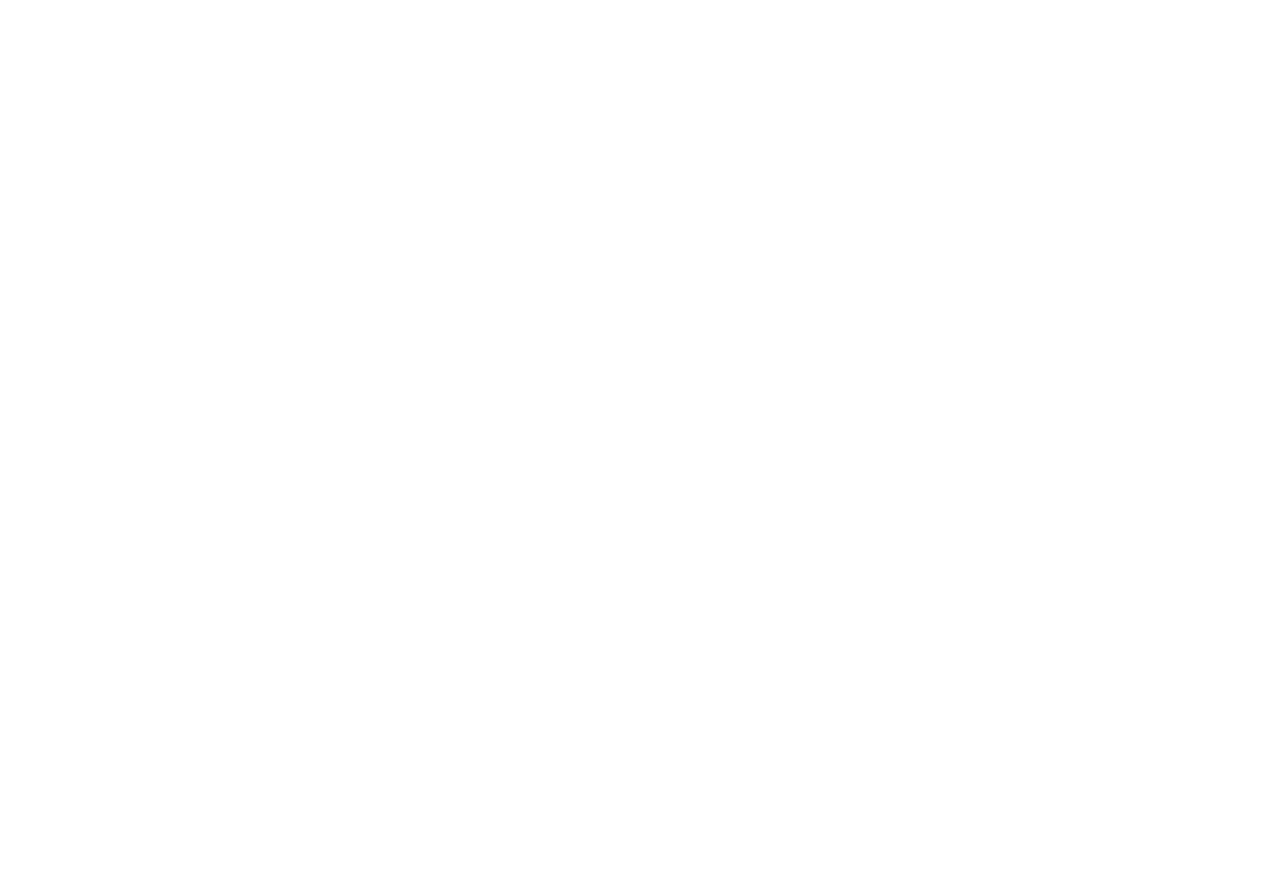
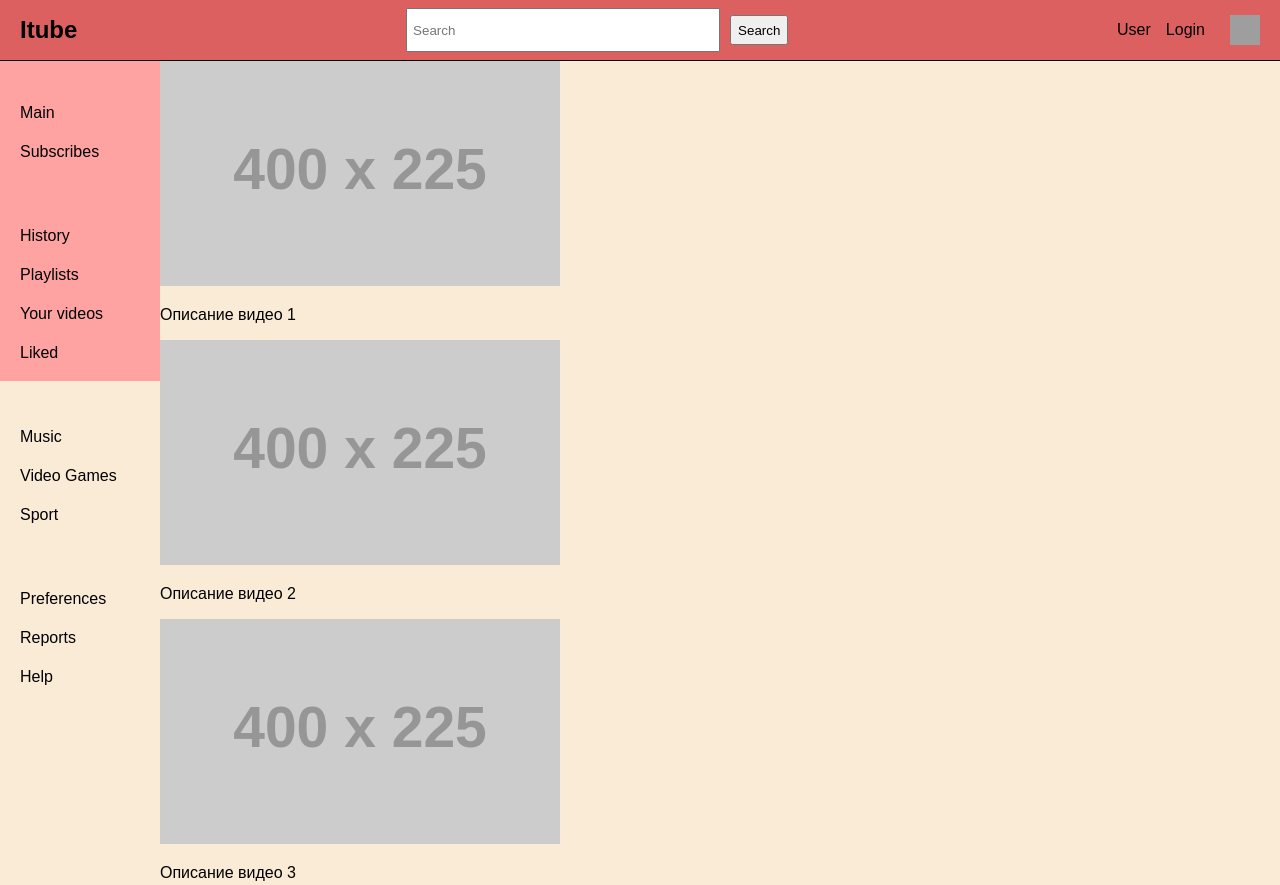
Before and after one commit to Gorkyichocolate/Web-Technologies-FrontEnd-, a plain HTML site: page index.html in a window 1280 px wide. Shown: the top 885 px of the page. Before the commit the page ends 800 px from the top, so only its background shows below. Drawn offline with Linux system fonts and the light colour scheme; grey boxes are pictures that could not be loaded; placeholder pictures from the web are drawn by us.

Commit message:
main page

```diff
--- a/index.css
+++ b/index.css
@@ -0,0 +1,128 @@
+body {
+  margin: 0;
+  padding: 0;
+  background-color: antiquewhite;
+  font-family: Arial, sans-serif;
+}
+
+/* Верхняя панель */
+.hrbar {
+  background-color: rgb(220, 96, 96);
+  height: 60px; /* было 40px — увеличено ×1.5 */
+  border-bottom: 1px solid black;
+  display: flex;
+  align-items: center;
+  justify-content: space-between;
+  padding: 0 20px;
+  font-size: medium;
+}
+
+.hrbar .left {
+  display: flex;
+  align-items: center;
+}
+
+.hrbar .center {
+  flex: 1;
+  display: flex;
+  justify-content: center;
+  align-items: center;
+  gap: 10px;
+}
+
+.hrbar .right {
+  display: flex;
+  align-items: center;
+  gap: 15px;
+}
+
+#logo {
+  width: 30px;
+  height: 30px;
+  margin-left: 10px;
+}
+
+#search {
+  width: 300px;
+  height: 30px;
+  padding: 5px;
+}
+
+button {
+  height: 30px;
+}
+
+.main {
+  display: flex;
+}
+
+#vrbar {
+  background-color: rgb(255, 162, 162);
+  width: 160px;
+  height: 300px;
+  display: flex;
+  flex-direction: column;
+  gap: 20px;
+  padding-top: 20px;
+}
+
+#vrbar ul {
+  list-style: none;
+  padding: 10px;
+  margin: 0;
+}
+
+
+#vrbar li {
+  margin: 5px 0;
+  padding: 8px 10px;
+  border-radius: 10px;
+  transition: background-color 0.3s ease;
+}
+
+#vrbar li:hover {
+  background-color: rgb(220, 100, 100);
+
+.mainlinks,
+.secondlinks,
+.Navigator,
+.preferences {
+  font-size: large;
+  background-color: rgb(254, 141, 141);
+  border-radius: 15px;
+  padding: 10px;
+}
+
+/* Контент */
+.content {
+  flex: 1;
+  padding: 20px;
+}
+
+/* Сетка видео */
+.video-grid {
+  display: grid;
+  grid-template-columns: repeat(4, 1fr); /* 4 колонки */
+  gap: 20px;
+}
+
+.video-card {
+  display: flex;
+  flex-direction: column;
+  background-color: white;
+  border-radius: 8px;
+  overflow: hidden;
+  box-shadow: 0 2px 5px rgba(0,0,0,0.1);
+}
+
+.video-card img {
+  width: 100%;
+  height: auto;
+  display: block;
+}
+
+.video-title {
+  padding: 10px;
+  font-size: 14px;
+  color: #333;
+}
--- a/index.html
+++ b/index.html
@@ -1,11 +1,89 @@
 <!DOCTYPE html>
 <html lang="en">
 <head>
-    <meta charset="UTF-8">
-    <meta name="viewport" content="width=device-width, initial-scale=1.0">
-    <title>Document</title>
+  <meta charset="UTF-8">
+  <meta name="viewport" content="width=device-width, initial-scale=1.0">
+  <title>Itube</title>
+  <link rel="stylesheet" href="index.css">
 </head>
 <body>
+  <!-- Верхняя панель -->
+  <div class="hrbar">
+    <div class="left">
+      <h2>Itube</h2>
+    </div>
+    <div class="center">
+      <input type="text" id="search" placeholder="Search">
+      <button>Search</button>
+    </div>
+    <div class="right">
+      <a id="userprofile">User</a>
+      <div id="login">Login</div>
+      <img id="logo" src="https://raw.githubusercontent.com/gist/tutorialmailing/40f0faffe0b4feaddba028c522308b26/raw/96fb3a4c0be0bff18e96ec03e22f5921f0f7b2a4/user-placeholder.svg">
+    </div>
+  </div>
 
+  <div class="main">
+    <div id="vrbar">
+      <ul class="mainlinks">
+        <li><a>Main</a></li>
+        <li><a>Subscribes</a></li>
+      </ul>
+      <ul class="secondlinks">
+        <li>History</li>
+        <li>Playlists</li>
+        <li>Your videos</li>
+        <li>Liked</li>
+      </ul>
+      <ul class="Navigator">
+        <li>Music</li>
+        <li>Video Games</li>
+        <li>Sport</li>
+      </ul>
+      <ul class="preferences">
+        <li>Preferences</li>
+        <li>Reports</li>
+        <li>Help</li>
+      </ul>
+    </div>
+
+    <!-- Контент -->
+    <div class="content">
+      <div class="video-grid">
+        <div class="video-card">
+          <img src="https://via.placeholder.com/400x225.png?text=Thumbnail+1" alt="thumb1">
+          <p class="video-title">Описание видео 1</p>
+        </div>
+        <div class="video-card">
+          <img src="https://via.placeholder.com/400x225.png?text=Thumbnail+2" alt="thumb2">
+          <p class="video-title">Описание видео 2</p>
+        </div>
+        <div class="video-card">
+          <img src="https://via.placeholder.com/400x225.png?text=Thumbnail+3" alt="thumb3">
+          <p class="video-title">Описание видео 3</p>
+        </div>
+        <div class="video-card">
+          <img src="https://via.placeholder.com/400x225.png?text=Thumbnail+4" alt="thumb4">
+          <p class="video-title">Описание видео 4</p>
+        </div>
+        <div class="video-card">
+          <img src="https://via.placeholder.com/400x225.png?text=Thumbnail+5" alt="thumb5">
+          <p class="video-title">Описание видео 5</p>
+        </div>
+        <div class="video-card">
+          <img src="https://via.placeholder.com/400x225.png?text=Thumbnail+6" alt="thumb6">
+          <p class="video-title">Описание видео 6</p>
+        </div>
+        <div class="video-card">
+          <img src="https://via.placeholder.com/400x225.png?text=Thumbnail+7" alt="thumb7">
+          <p class="video-title">Описание видео 7</p>
+        </div>
+        <div class="video-card">
+          <img src="https://via.placeholder.com/400x225.png?text=Thumbnail+8" alt="thumb8">
+          <p class="video-title">Описание видео 8</p>
+        </div>
+      </div>
+    </div>
+  </div>
 </body>
 </html>
```
